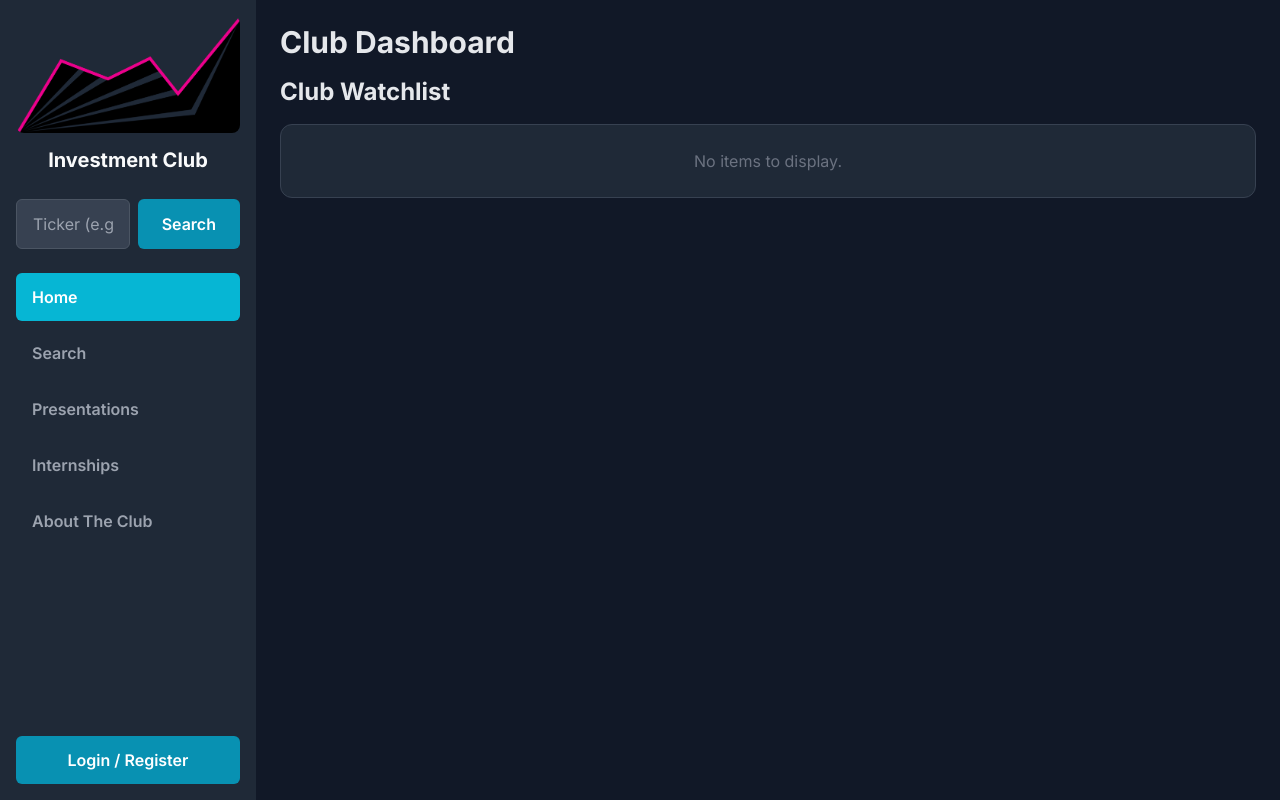
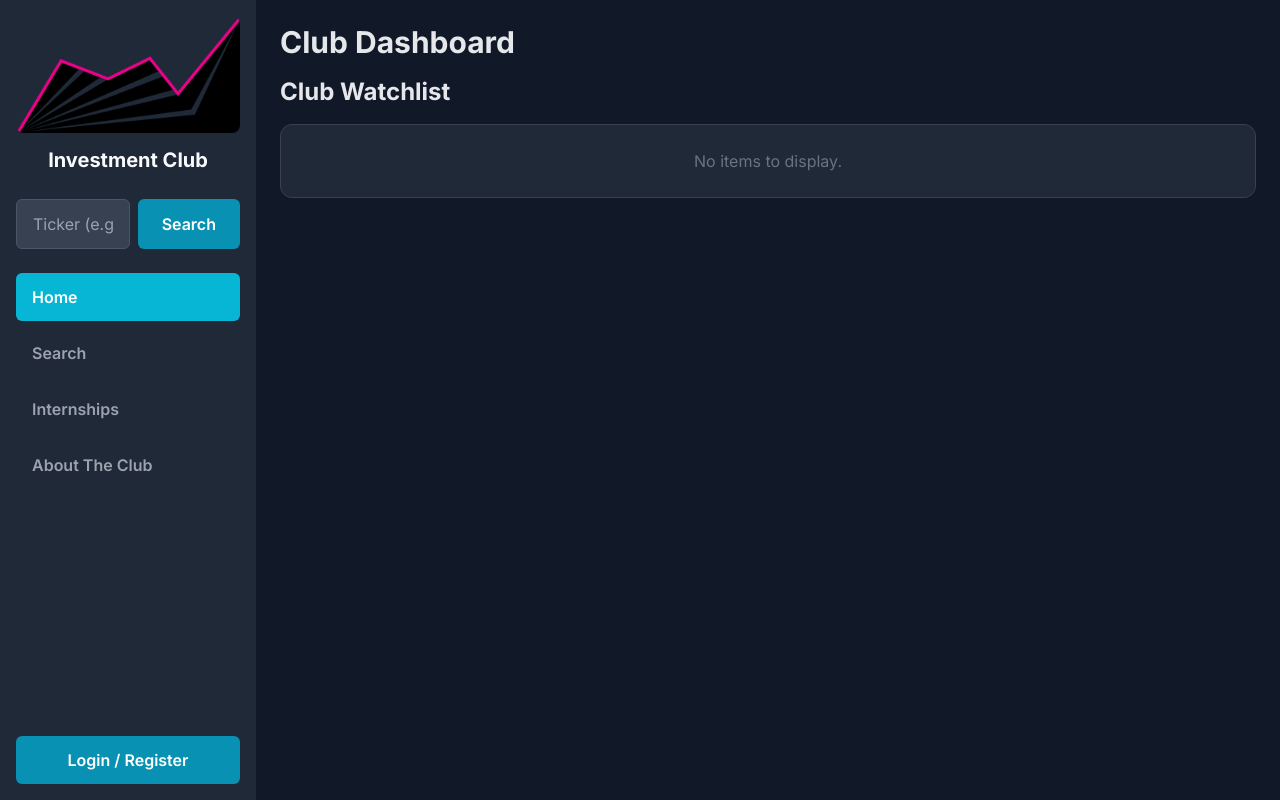
Before and after one commit to CivilizedCoder/InvestmentClub, a Flask app: page / in a window 1280 px wide. Run offline with Flask 3, Linux system fonts and the light colour scheme; data that the repository does not hold is empty; some libraries are stand-ins or nearby versions.

Commit message:
Fixed race condition

```diff
--- a/static/script.js
+++ b/static/script.js
@@ -221,20 +221,28 @@ document.addEventListener('DOMContentLoaded', () => {
     // --- USER PERMISSIONS ---
     function updateUIVisibility() {
         const role = currentUser.role;
-        const guestTabs = ['home', 'search', 'internships', 'about', 'presentations'];
-        const memberTabs = [...guestTabs, 'portfolio', 'transactions'];
+        const guestTabs = ['home', 'search', 'internships', 'about'];
+        const memberTabs = ['home', 'search', 'portfolio', 'transactions', 'presentations', 'internships', 'about', 'account'];
         const adminTabs = [...memberTabs, 'admin'];
 
         let visibleTabs;
-        switch (role) {
-            case 'member': visibleTabs = memberTabs; break;
-            case 'admin': visibleTabs = adminTabs; break;
-            default: visibleTabs = guestTabs; // guest
+        if (!currentUser.loggedIn) {
+            visibleTabs = guestTabs;
+        } else {
+            switch (role) {
+                case 'member': visibleTabs = memberTabs; break;
+                case 'admin': visibleTabs = adminTabs; break;
+                default: visibleTabs = guestTabs; // guest role
+            }
         }
 
         // Show/hide nav links
         document.querySelectorAll('.nav-link').forEach(link => {
-            link.style.display = visibleTabs.includes(link.dataset.tab) ? 'block' : 'none';
+            if (visibleTabs.includes(link.dataset.tab)) {
+                link.classList.remove('hidden');
+            } else {
+                link.classList.add('hidden');
+            }
         });
 
         // If current tab is now hidden, switch to home
@@ -252,12 +260,6 @@ document.addEventListener('DOMContentLoaded', () => {
         if(addSectionBtn) {
             addSectionBtn.style.display = isAdmin ? 'block' : 'none';
         }
-
-        // Re-render content that depends on role
-        renderSearchTab(currentStockData);
-        renderPresentations();
-        renderPortfolioDashboard();
-        renderTransactionHistory();
     }
 
 
@@ -278,6 +280,7 @@ document.addEventListener('DOMContentLoaded', () => {
             case 'portfolio': renderPortfolioDashboard(); break;
             case 'transactions': renderTransactionHistory(); break;
             case 'presentations': renderPresentations(); break;
+            case 'account': renderAccountPage(); break;
             case 'admin': renderAdminPanel(); break;
             case 'internships':
                 calculateAndSetGridHeight(document.getElementById('internshipsPageContent'));
--- a/templates/index.html
+++ b/templates/index.html
@@ -40,13 +40,13 @@
             <nav class="flex flex-col space-y-2">
                 <a href="#" class="nav-link active" data-tab="home">Home</a>
                 <a href="#" class="nav-link" data-tab="search">Search</a>
-                <a href="#" class="nav-link" data-tab="portfolio">Portfolio</a>
-                <a href="#" class="nav-link" data-tab="transactions">Transactions</a>
+                <a href="#" class="nav-link hidden" data-tab="portfolio">Portfolio</a>
+                <a href="#" class="nav-link hidden" data-tab="transactions">Transactions</a>
                 <a href="#" class="nav-link" data-tab="presentations">Presentations</a>
                 <a href="#" class="nav-link" data-tab="internships">Internships</a>
                 <a href="#" class="nav-link" data-tab="about">About The Club</a>
-                <a href="#" class="nav-link" data-tab="account">My Account</a>
-                <a href="#" class="nav-link" data-tab="admin">Admin Panel</a>
+                <a href="#" class="nav-link hidden" data-tab="account">My Account</a>
+                <a href="#" class="nav-link hidden" data-tab="admin">Admin Panel</a>
             </nav>
         </div>
         <!-- Auth section for Login/Logout, populated by JavaScript -->
```
